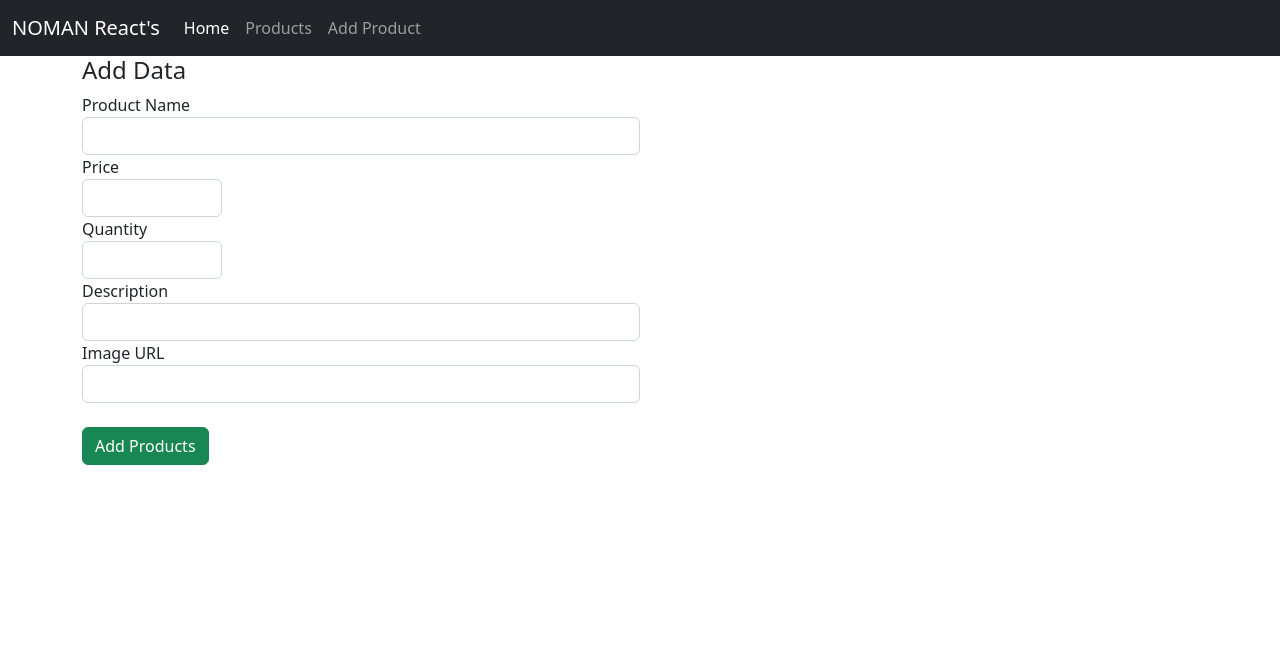
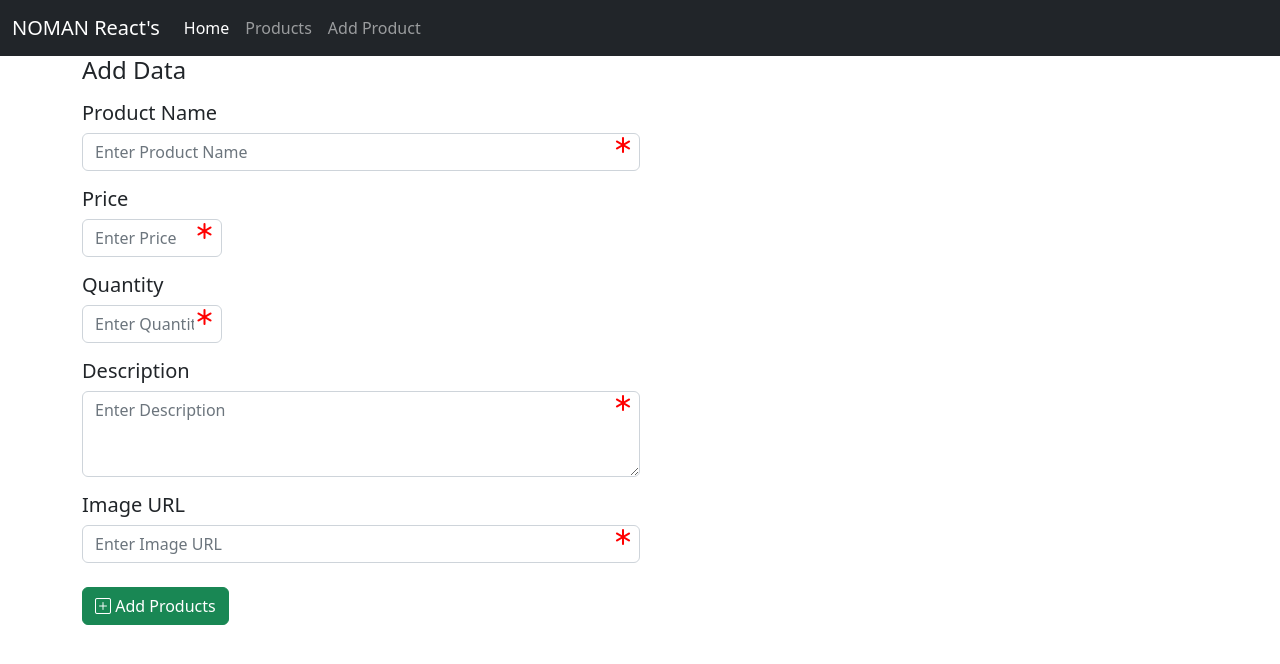
Before and after one commit to noman318/classComponentsTask, a React (Create React App) app: page /addproduct in a window 1280 px wide. Shown: the top 664 px of the page. Built offline with nearby package versions, Linux system fonts and the light colour scheme.

Commit message:
minor validations added

```diff
--- a/public/index.html
+++ b/public/index.html
@@ -30,6 +30,10 @@
       integrity="sha384-EVSTQN3/azprG1Anm3QDgpJLIm9Nao0Yz1ztcQTwFspd3yD65VohhpuuCOmLASjC"
       crossorigin="anonymous"
     />
+    <link
+      rel="stylesheet"
+      href="https://cdn.jsdelivr.net/npm/bootstrap-icons@1.3.0/font/bootstrap-icons.css"
+    />
 
     <title>Noman React's</title>
   </head>
--- a/src/App.js
+++ b/src/App.js
@@ -4,7 +4,6 @@ import Navbar from "./components/Navbar";
 import "bootstrap/dist/css/bootstrap.min.css";
 import { BrowserRouter as Router, Route, Routes } from "react-router-dom";
 import "react-toastify/dist/ReactToastify.min.css";
-// import { toast, ToastContainer } from "react-toastify";
 import { toast } from "react-toastify";
 // eslint-disable-next-line
 import { ToastContainer } from "react-toastify";
@@ -14,8 +13,9 @@ import AddProducts from "./components/AddProducts";
 import HomePage from "./components/HomePage";
 
 toast.configure({
-  autoClose: 10000,
+  autoClose: 2000,
   draggable: true,
+  theme: "dark",
 });
 
 function App() {
--- a/src/components/AddProducts.js
+++ b/src/components/AddProducts.js
@@ -7,9 +7,8 @@ import "react-toastify/dist/ReactToastify.css";
 import withRoutes from "./withRoutes";
 
 toast.configure({
-  autoClose: 5000,
+  autoClose: 2000,
   draggable: true,
-  pauseOnHover: false,
   theme: "dark",
 });
 
@@ -50,57 +49,94 @@ class Addproducts extends Component {
       <div>
         <h4> Add Data</h4>
         <form className="w-50" onSubmit={this.handleSubmit}>
-          <div className="form-group">
-            <label>Product Name</label>
+          <div className="form-group mt-3">
+            <h5>Product Name</h5>
+            <div className="d-flex">
               <input
                 type="text"
                 name="name"
                 required
+                minLength={1}
+                maxLength={10}
+                placeholder="Enter Product Name"
                 className="form-control"
                 onChange={this.handler}
-            />
+              />{" "}
+              <i className="bi bi-asterisk icon"></i>
             </div>
-          <div className="form-group w-25">
-            <label>Price</label>
+          </div>
+          <div className="form-group mt-3 w-25">
+            <h5>Price</h5>
+            <div className="d-flex">
               <input
                 type="number"
                 // pattern="/^[1-9]+$/"
                 required
                 name="price"
+                minLength={1}
+                maxLength={5}
                 className="form-control"
                 onChange={this.handler}
+                placeholder="Enter Price"
               />
+              <i className="bi bi-asterisk icon"></i>
             </div>
-          <div className="form-group w-25">
-            <label>Quantity</label>
+          </div>
+          <div className="form-group mt-3 w-25">
+            <h5>Quantity</h5>
+            <div className="d-flex">
               <input
                 type="number"
                 // pattern="/^[0-9]+$/"
                 name="quantity"
                 required
+                minLength={1}
+                maxLength={5}
                 className="form-control"
+                placeholder="Enter Quantity"
                 onChange={this.handler}
               />
+              <i className="bi bi-asterisk icon"></i>
             </div>
-          <div className="form-group">
-            <label>Description</label>
-            <input
+          </div>
+          <div className="form-group mt-3">
+            <h5>Description</h5>
+            <div className="d-flex">
+              {/* <input
                 type="text"
                 name="description"
+                placeholder="Enter Description"
                 className="form-control"
                 required
                 onChange={this.handler}
-            />
+              /> */}
+              <textarea
+                className="form-control"
+                name="description"
+                placeholder="Enter Description"
+                onChange={this.handler}
+                minLength={4}
+                maxLength={30}
+                id="exampleFormControlTextarea1"
+                rows="3"
+              ></textarea>
+
+              <i className="bi bi-asterisk icon"></i>
             </div>
-          <div className="form-group">
-            <label>Image URL</label>
+          </div>
+          <div className="form-group mt-3">
+            <h5>Image URL</h5>
+            <div className="d-flex">
               <input
                 type="text"
                 name="image"
+                placeholder="Enter Image URL"
                 className="form-control"
                 onChange={this.handler}
                 required
               />
+              <i className="bi bi-asterisk icon"></i>
+            </div>
           </div>
           <br />
           <button
@@ -109,7 +145,7 @@ class Addproducts extends Component {
             className="btn btn-success"
             // onClick={this.showSuccess}
           >
-            Add Products
+            <i className="bi bi-plus-square"></i> Add Products
           </button>
         </form>
       </div>
--- a/src/components/EditProducts.js
+++ b/src/components/EditProducts.js
@@ -8,7 +8,6 @@ import withRoutes from "./withRoutes";
 toast.configure({
   autoClose: 5000,
   draggable: true,
-  pauseOnHover: false,
   theme: "dark",
 });
 class Editproducts extends Component {
@@ -53,7 +52,7 @@ class Editproducts extends Component {
   };
   componentDidMount() {
     getProductById(this.props.params.id).then((res) => {
-      console.log(this.props.params.id);
+      // console.log(this.props.params.id);
       this.setState({
         name: res.data.name,
         price: res.data.price,
@@ -68,54 +67,85 @@ class Editproducts extends Component {
       <div>
         <h4> Edit Data</h4>
         <form className="w-50" onSubmit={this.handleSubmit1}>
-          <div className="form-group">
-            <label>Product Name</label>
+          <div className="form-group mt-3">
+            <h5>Product Name</h5>
+            <div className="d-flex">
               <input
                 type="text"
                 name="name"
+                minLength={1}
+                maxLength={10}
                 className="form-control"
                 required
                 value={this.state.name || ""}
                 onChange={this.handler}
               />
+              <i className="bi bi-asterisk icon"></i>
             </div>
-          <div className="form-group w-25">
-            <label>Price</label>
+          </div>
+          <div className="form-group w-25 mt-3">
+            <h5>Price</h5>
+            <div className="d-flex">
               <input
-              type="text"
+                type="number"
                 // pattern="/^[1-9]+$/"
                 name="price"
+                minLength={1}
+                maxLength={5}
                 className="form-control"
                 value={this.state.price}
                 required
                 onChange={this.handler}
               />
+              <i className="bi bi-asterisk icon"></i>
             </div>
-          <div className="form-group w-25">
-            <label>Quantity</label>
+          </div>
+          <div className="form-group w-25 mt-3">
+            <h5>Quantity</h5>
+            <div className="d-flex">
               <input
                 type="number"
                 name="quantity"
+                minLength={1}
+                maxLength={5}
                 pattern="/^[0-9]+$/"
                 className="form-control"
                 value={this.state.quantity}
                 required
                 onChange={this.handler}
               />
+              <i className="bi bi-asterisk icon"></i>
             </div>
-          <div className="form-group">
-            <label>Description</label>
-            <input
+          </div>
+          <div className="form-group mt-3">
+            <h5>Description</h5>
+            <div className="d-flex">
+              {/* <input
                 type="text"
                 name="description"
                 className="form-control"
                 value={this.state.description}
                 required
                 onChange={this.handler}
-            />
+              /> */}
+              <textarea
+                className="form-control"
+                name="description"
+                value={this.state.description}
+                onChange={this.handler}
+                minLength={4}
+                maxLength={30}
+                required
+                id="exampleFormControlTextarea1"
+                rows="3"
+              ></textarea>
+
+              <i className="bi bi-asterisk icon"></i>
+            </div>
           </div>{" "}
-          <div className="form-group">
-            <label>Image URL</label>
+          <div className="form-group mt-3">
+            <h5>Image URL</h5>
+            <div className="d-flex">
               <input
                 type="text"
                 name="image"
@@ -124,6 +154,8 @@ class Editproducts extends Component {
                 required
                 onChange={this.handler}
               />
+              <i className="bi bi-asterisk icon"></i>
+            </div>
           </div>
           <br />
           <button type="submit" className="btn btn-success">
--- a/src/components/Products.js
+++ b/src/components/Products.js
@@ -8,7 +8,6 @@ import { getAllProduct, deleteProduct } from "../services/MyData";
 toast.configure({
   autoClose: 2000,
   draggable: true,
-  pauseOnHover: false,
   theme: "dark",
 });
 
@@ -43,7 +42,7 @@ export default class Products extends Component {
         <h2> Products</h2>
         <div className="row">
           {this.state.proData.map((pro) => (
-            <div className="col-sm-4" key={pro._id}>
+            <div className="col-sm-4 m-4" key={pro._id}>
               <div
                 className="card my-3"
                 style={{ width: "250px", height: "320px" }}
@@ -63,14 +62,14 @@ export default class Products extends Component {
                     className="btn btn-primary"
                   >
                     {" "}
-                    Edit
+                    <i className="bi bi-pencil"></i> Edit
                   </Link>
                   <button
                     className="btn btn-danger mx-3"
                     onClick={() => this.delPro(pro._id)}
                   >
                     {" "}
-                    Delete
+                    <i className="bi bi-trash"></i> Delete
                   </button>
                 </div>
               </div>
--- a/src/index.css
+++ b/src/index.css
@@ -1,13 +1,19 @@
 body {
   margin: 0;
-  font-family: -apple-system, BlinkMacSystemFont, 'Segoe UI', 'Roboto', 'Oxygen',
-    'Ubuntu', 'Cantarell', 'Fira Sans', 'Droid Sans', 'Helvetica Neue',
+  font-family: -apple-system, BlinkMacSystemFont, "Segoe UI", "Roboto", "Oxygen",
+    "Ubuntu", "Cantarell", "Fira Sans", "Droid Sans", "Helvetica Neue",
     sans-serif;
   -webkit-font-smoothing: antialiased;
   -moz-osx-font-smoothing: grayscale;
 }
 
 code {
-  font-family: source-code-pro, Menlo, Monaco, Consolas, 'Courier New',
+  font-family: source-code-pro, Menlo, Monaco, Consolas, "Courier New",
     monospace;
 }
+.icon {
+  color: red;
+  padding-top: 0px;
+  size: 0.2px;
+  margin-left: -25px;
+}
```
Lines whose indentation alone changed are shown as unchanged.
